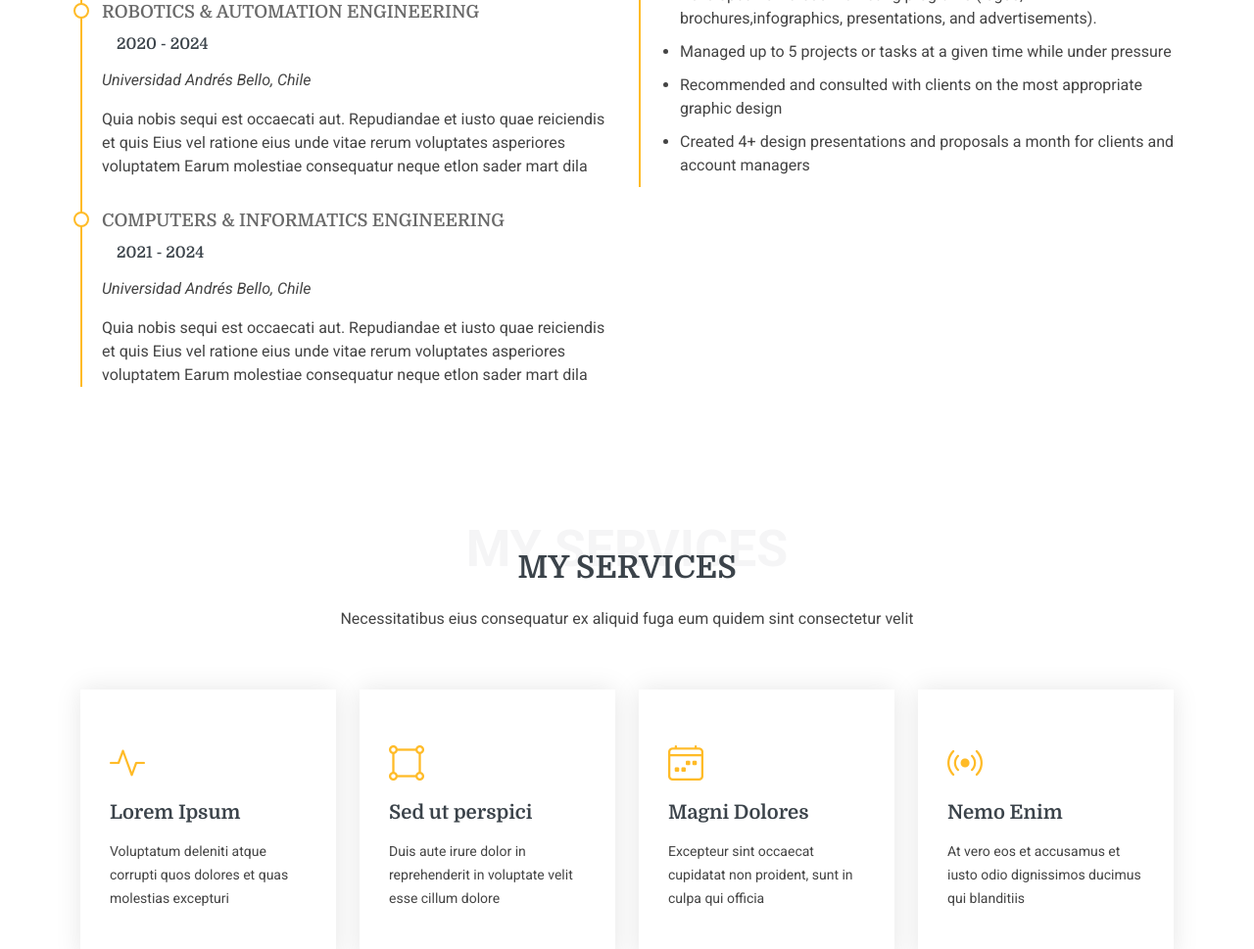
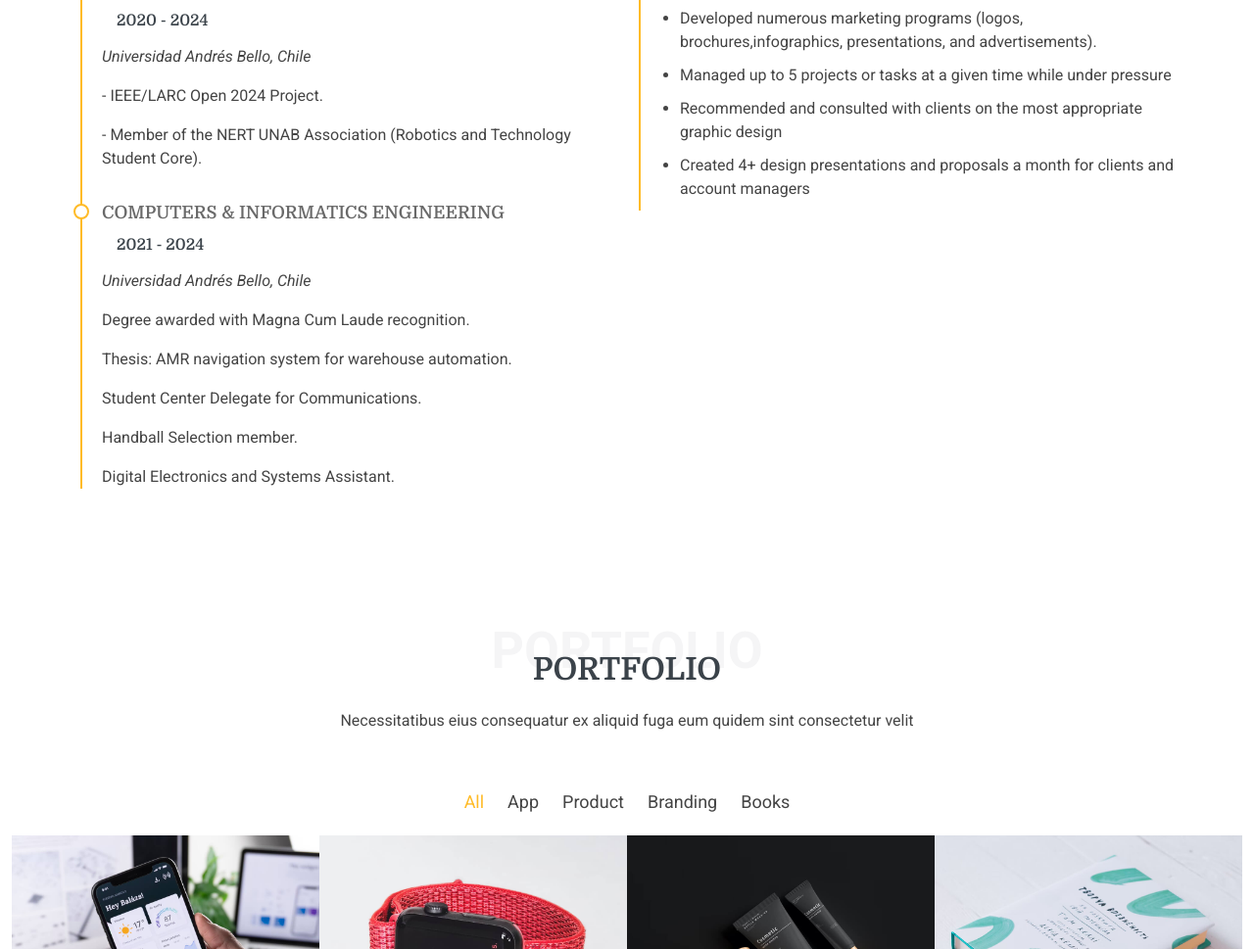
Before and after one commit to BenjaminRoj/BenjaminRoj.github.io, a plain HTML site: page index.html in a window 1280 px wide. Shown: the part 2479-3448 px from the top of the page at 98% size. Drawn offline with Linux system fonts and the light colour scheme; animation ran at ten frames a second.

Commit message:
Update index.html

```diff
--- a/index.html
+++ b/index.html
@@ -102,7 +102,7 @@
       <div class="container section-title" data-aos="fade-up">
         <span class="description-title">About me</span>
         <h2>About Me</h2>
-        <p>Necessitatibus eius consequatur ex aliquid fuga eum quidem sint consectetur velit</p>
+        <p>Engineer with a strong background in automation, robotics, and Industry 4.0, focused on the design and implementation of industrial control systems and communications.</p>
       </div><!-- End Section Title -->
 
       <div class="container" data-aos="fade-up" data-aos-delay="100">
@@ -112,10 +112,9 @@
             <img src="assets/img/profile-img.jpg" class="img-fluid" alt="">
           </div>
           <div class="col-lg-8 content">
-            <h2>UI/UX Designer &amp; Web Developer.</h2>
+            <h2>Automation &amp; Robotics Engineer.</h2>
             <p class="fst-italic py-3">
-              Lorem ipsum dolor sit amet, consectetur adipiscing elit, sed do eiusmod tempor incididunt ut labore et dolore
-              magna aliqua.
+              A proactive and analytical professional specializing in industrial automation and digital transformation.
             </p>
             <div class="row">
               <div class="col-lg-6">
@@ -135,8 +134,7 @@
               </div>
             </div>
             <p class="py-3">
-              Officiis eligendi itaque labore et dolorum mollitia officiis optio vero. Quisquam sunt adipisci omnis et ut. Nulla accusantium dolor incidunt officia tempore. Et eius omnis.
-              Cupiditate ut dicta maxime officiis quidem quia. Sed et consectetur qui quia repellendus itaque neque.
+              My experience includes reading and interpreting control diagrams (P&ID) and a deep familiarity with industrial communication protocols such as Modbus, Profinet, OPC UA, and more. I am proficient with design tools like AutoCAD and Autodesk Fusion 360, and I have a great capacity to adapt to other equivalent platforms. Although my direct experience in transmission projects is recent, my education and projects have provided me with a robust foundation in automation, instrumentation, and digitalization.
             </p>
           </div>
         </div>
@@ -152,7 +150,7 @@
       <div class="container section-title" data-aos="fade-up">
         <span class="description-title">My Resume</span>
         <h2>My Resume</h2>
-        <p>Necessitatibus eius consequatur ex aliquid fuga eum quidem sint consectetur velit</p>
+        <p>Combining engineering experience with an analytical perspective for cutting-edge solutions.</p>
       </div><!-- End Section Title -->
 
       <div class="container">
@@ -177,21 +175,26 @@
               <h4>Master 4.0 Industry</h4>
               <h5>2024 - 2025</h5>
               <p><em>Universidad de la Rioja, Spain</em></p>
-              <p>Qui deserunt veniam. Et sed aliquam labore tempore sed quisquam iusto autem sit. Ea vero voluptatum qui ut dignissimos deleniti nerada porti sand markend</p>
+              <p>- Course on Continuous Education in Leadership (MIU).</p>
             </div><!-- Edn Resume Item -->
 
             <div class="resume-item">
               <h4>Robotics &amp; Automation Engineering</h4>
               <h5>2020 - 2024</h5>
               <p><em>Universidad Andrés Bello, Chile</em></p>
-              <p>Quia nobis sequi est occaecati aut. Repudiandae et iusto quae reiciendis et quis Eius vel ratione eius unde vitae rerum voluptates asperiores voluptatem Earum molestiae consequatur neque etlon sader mart dila</p>
+              <p>- IEEE/LARC Open 2024 Project.</p>
+              <p>- Member of the NERT UNAB Association (Robotics and Technology Student Core).</p>
             </div><!-- Edn Resume Item -->
 
             <div class="resume-item">
               <h4>Computers &amp; Informatics Engineering</h4>
               <h5>2021 - 2024</h5>
               <p><em>Universidad Andrés Bello, Chile</em></p>
-              <p>Quia nobis sequi est occaecati aut. Repudiandae et iusto quae reiciendis et quis Eius vel ratione eius unde vitae rerum voluptates asperiores voluptatem Earum molestiae consequatur neque etlon sader mart dila</p>
+              <p>Degree awarded with Magna Cum Laude recognition.</p>
+              <p>Thesis: AMR navigation system for warehouse automation.</p>
+              <p>Student Center Delegate for Communications.</p>
+              <p>Handball Selection member.</p>
+              <p>Digital Electronics and Systems Assistant.</p>
             </div><!-- Edn Resume Item -->
 
           </div>
@@ -230,59 +233,8 @@
 
     </section><!-- /Resume Section -->
 
-    <!-- Services Section -->
-    <section id="services" class="services section">
-
-      <!-- Section Title -->
-      <div class="container section-title" data-aos="fade-up">
-        <span class="description-title">My Services</span>
-        <h2>My Services</h2>
-        <p>Necessitatibus eius consequatur ex aliquid fuga eum quidem sint consectetur velit</p>
-      </div><!-- End Section Title -->
-
-      <div class="container">
-
-        <div class="row gy-4">
-
-          <div class="col-xl-3 col-md-6 d-flex" data-aos="fade-up" data-aos-delay="100">
-            <div class="service-item position-relative">
-              <div class="icon"><i class="bi bi-activity icon"></i></div>
-              <h4><a href="" class="stretched-link">Lorem Ipsum</a></h4>
-              <p>Voluptatum deleniti atque corrupti quos dolores et quas molestias excepturi</p>
-            </div>
-          </div><!-- End Service Item -->
-
-          <div class="col-xl-3 col-md-6 d-flex" data-aos="fade-up" data-aos-delay="200">
-            <div class="service-item position-relative">
-              <div class="icon"><i class="bi bi-bounding-box-circles icon"></i></div>
-              <h4><a href="" class="stretched-link">Sed ut perspici</a></h4>
-              <p>Duis aute irure dolor in reprehenderit in voluptate velit esse cillum dolore</p>
-            </div>
-          </div><!-- End Service Item -->
-
-          <div class="col-xl-3 col-md-6 d-flex" data-aos="fade-up" data-aos-delay="300">
-            <div class="service-item position-relative">
-              <div class="icon"><i class="bi bi-calendar4-week icon"></i></div>
-              <h4><a href="" class="stretched-link">Magni Dolores</a></h4>
-              <p>Excepteur sint occaecat cupidatat non proident, sunt in culpa qui officia</p>
-            </div>
-          </div><!-- End Service Item -->
-
-          <div class="col-xl-3 col-md-6 d-flex" data-aos="fade-up" data-aos-delay="400">
-            <div class="service-item position-relative">
-              <div class="icon"><i class="bi bi-broadcast icon"></i></div>
-              <h4><a href="" class="stretched-link">Nemo Enim</a></h4>
-              <p>At vero eos et accusamus et iusto odio dignissimos ducimus qui blanditiis</p>
-            </div>
-          </div><!-- End Service Item -->
-
-        </div>
-
-      </div>
-
-    </section><!-- /Services Section -->
-
     <!-- Testimonials Section -->
+     <!--
     <section id="testimonials" class="testimonials section dark-background">
 
       <img src="assets/img/testimonials-bg.jpg" class="testimonials-bg" alt="">
@@ -321,7 +273,9 @@
                   <i class="bi bi-quote quote-icon-right"></i>
                 </p>
               </div>
-            </div><!-- End testimonial item -->
+            </div>
+            -->
+            <!-- End testimonial item
 
             <div class="swiper-slide">
               <div class="testimonial-item">
@@ -337,8 +291,8 @@
                   <i class="bi bi-quote quote-icon-right"></i>
                 </p>
               </div>
-            </div><!-- End testimonial item -->
-
+            </div> End testimonial item -->
+            <!--
             <div class="swiper-slide">
               <div class="testimonial-item">
                 <img src="assets/img/testimonials/testimonials-3.jpg" class="testimonial-img" alt="">
@@ -353,8 +307,8 @@
                   <i class="bi bi-quote quote-icon-right"></i>
                 </p>
               </div>
-            </div><!-- End testimonial item -->
-
+            </div> End testimonial item -->
+            <!--
             <div class="swiper-slide">
               <div class="testimonial-item">
                 <img src="assets/img/testimonials/testimonials-4.jpg" class="testimonial-img" alt="">
@@ -369,8 +323,8 @@
                   <i class="bi bi-quote quote-icon-right"></i>
                 </p>
               </div>
-            </div><!-- End testimonial item -->
-
+            </div> End testimonial item -->
+            <!--
             <div class="swiper-slide">
               <div class="testimonial-item">
                 <img src="assets/img/testimonials/testimonials-5.jpg" class="testimonial-img" alt="">
@@ -385,7 +339,7 @@
                   <i class="bi bi-quote quote-icon-right"></i>
                 </p>
               </div>
-            </div><!-- End testimonial item -->
+            </div>End testimonial item -->
 
           </div>
           <div class="swiper-pagination"></div>
```
